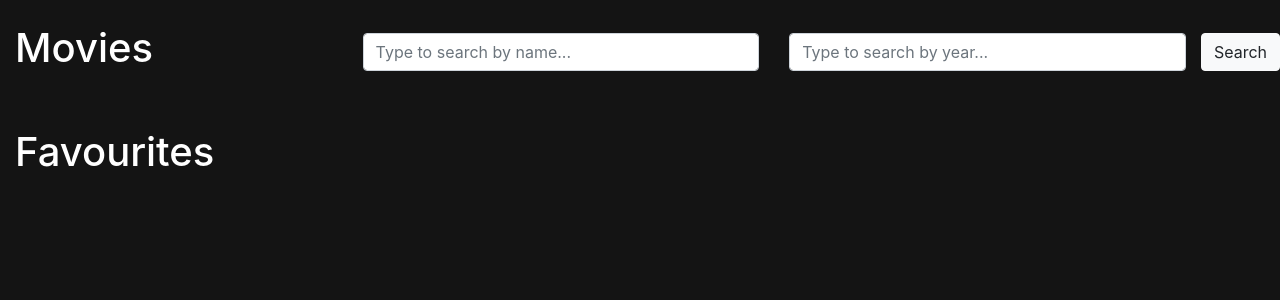
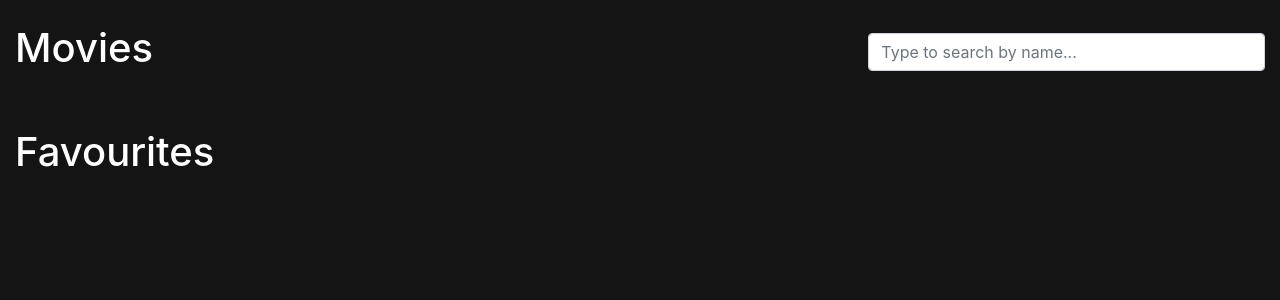
Before and after one commit to miguelgrinberg/react-flask-app, a React (Create React App) app: page / in a window 1280 px wide. Shown: the top 300 px of the page. Built offline with nearby package versions, Linux system fonts and the light colour scheme.

Commit message:
Reverting to original and getting ready to merge to main

```diff
--- a/src/App.js
+++ b/src/App.js
@@ -4,26 +4,17 @@ import './App.css';
 import MovieList from './components/MovieList';
 import MovieListHeading from './components/MovieListHeading';
 import SearchBox from './components/SearchBox';
-import YearBox from './components/YearBox';
 import AddFavourites from './components/AddFavourites';
 import RemoveFavourites from './components/RemoveFavourites';
-import { Button } from 'bootstrap';
-import SearchButton from './components/SearchButton';
 
 const App = () => {
 	const [movies, setMovies] = useState([]);
 	const [favourites, setFavourites] = useState([]);
 	const [searchValue, setSearchValue] = useState('');
-	const [yearValue, setYearValue] = useState('');
-	const [url, setUrl] = useState('');
 
-	const getMovieRequest = async (searchValue,yearValue) => {
+	const getMovieRequest = async (searchValue) => {
 
-	// if (yearValue) {
-	// 	setUrl(`/movies/${searchValue}`)
-	// } else {
-	setUrl(`/movies/${searchValue}/${yearValue}`)
-
+	const url = `/movies/${searchValue}`
 
     fetch(url).then(res => res.json()).then(data => {
       if (data.Search) {
@@ -33,12 +24,8 @@ const App = () => {
 	};
 
 	// useEffect(() => {
-	// 	getMovieRequest(searchValue, yearValue);
-	// }, [searchValue, yearValue]);
-
-	// useEffect(() => {
-	// 	getMovieRequest(searchValue, yearValue);
-	// }, [search]);
+	// 	getMovieRequest(searchValue);
+	// }, [searchValue]);
 
 	useEffect(() => {
 		const movieFavourites = JSON.parse(
@@ -49,10 +36,6 @@ const App = () => {
 			setFavourites(movieFavourites);
 		}
 	}, []);
-
-	const getMovies = () => {
-		getMovieRequest(searchValue, yearValue)
-	};
 
 	const saveToLocalStorage = (items) => {
 		localStorage.setItem('react-movie-app-favourites', JSON.stringify(items));
@@ -78,12 +61,6 @@ const App = () => {
 			<div className='row d-flex align-items-center mt-4 mb-4'>
 				<MovieListHeading heading='Movies' />
 				<SearchBox searchValue={searchValue} setSearchValue={setSearchValue} />
-				<YearBox yearValue={yearValue} setYearValue={setYearValue} />
-				<button
-					type="button"
-					class="btn btn-light"
-					onClick={getMovies}
-				>Search</button>
 			</div>
 			<div className='row'>
 				<MovieList
--- a/src/components/SearchButton.js
+++ /dev/null
@@ -1,15 +0,0 @@
-import React from 'react';
-
-const SearchButton = (props) => {
-	return (
-		<div className='col col-sm-4'>
-			<button
-				type="button"
-				class="btn btn-light"
-				onClick={props.setSearch(true)}
-			>Search</button>
-		</div>
-	);
-};
-
-export default SearchButton;
--- a/src/components/YearBox.js
+++ /dev/null
@@ -1,16 +0,0 @@
-import React from 'react';
-
-const YearBox = (props) => {
-	return (
-		<div className='col col-sm-4'>
-			<input
-				className='form-control'
-				value={props.value}
-				onChange={(event) => props.setYearValue(event.target.value)}
-				placeholder='Type to search by year...'
-			></input>
-		</div>
-	);
-};
-
-export default YearBox;
```
Also changed, not shown: 1 other file (tests, documents, lock files or other folders).
